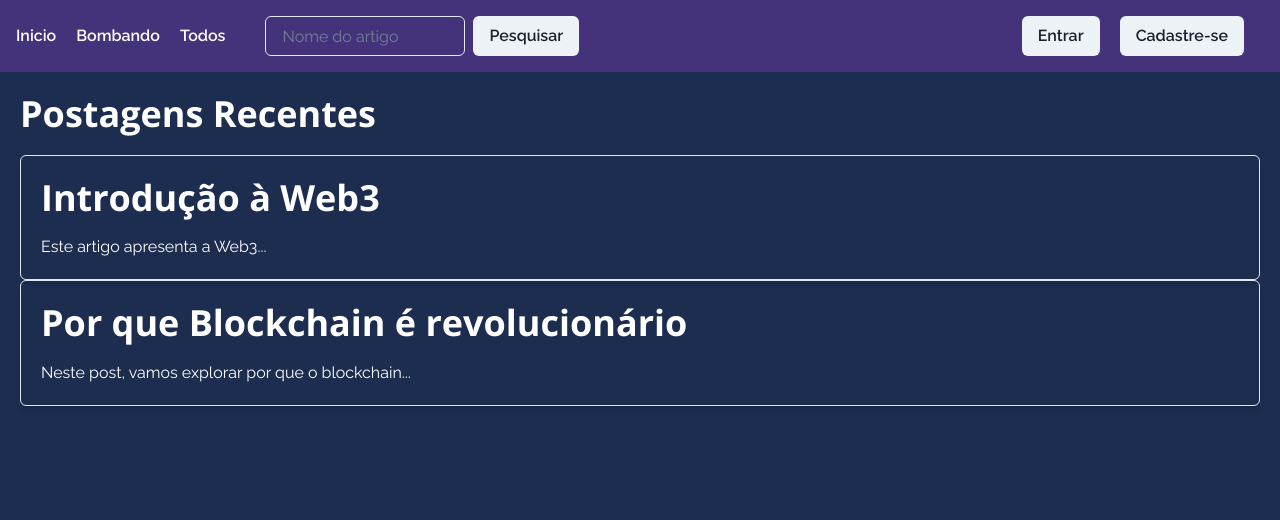
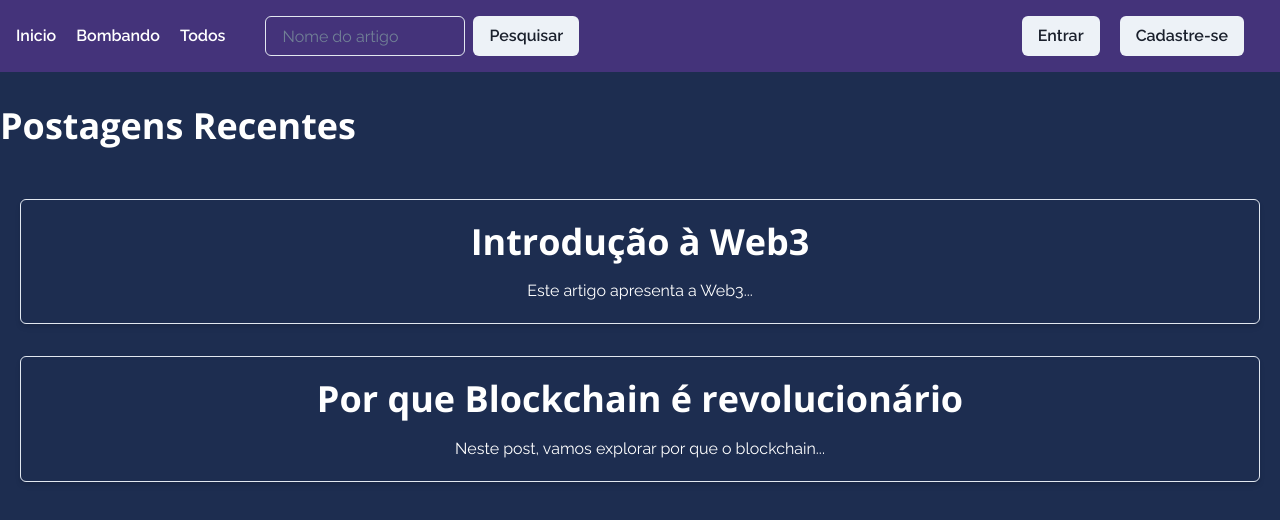
Before and after one commit to vitord3v/blockchainblog, a Next.js app: page / in a window 1280 px wide. Shown: the top 520 px of the page. Built offline with nearby package versions, Linux system fonts and the light colour scheme.

Commit message:
[feat] ajust css styles

```diff
--- a/pages/index.js
+++ b/pages/index.js
@@ -16,10 +16,10 @@ const posts = [
 const Home = () => {
   return (
     <Box>
-      <Box p={5}>
-        <Heading as="h1" mb={5}>Postagens Recentes</Heading>
+      <Heading as="h1" mb={'2rem'} mt={'2rem'}>Postagens Recentes</Heading>
+        <Box p={5} display='flex' gap='2rem' flexDir='column'>
           {posts.map((post) => (
-          <Box key={post.id} p={5} shadow="md" borderWidth="1px" rounded="md">
+            <Box key={post.id} p={5} shadow="md" borderWidth="1px" rounded="md" display='flex' alignItems='center' justifyContent='center' flexDir='column'>
               <Heading as="h2">{post.title}</Heading>
               <Text mt={4}>{post.excerpt}</Text>
             </Box>
```
Lines whose indentation alone changed are shown as unchanged.
